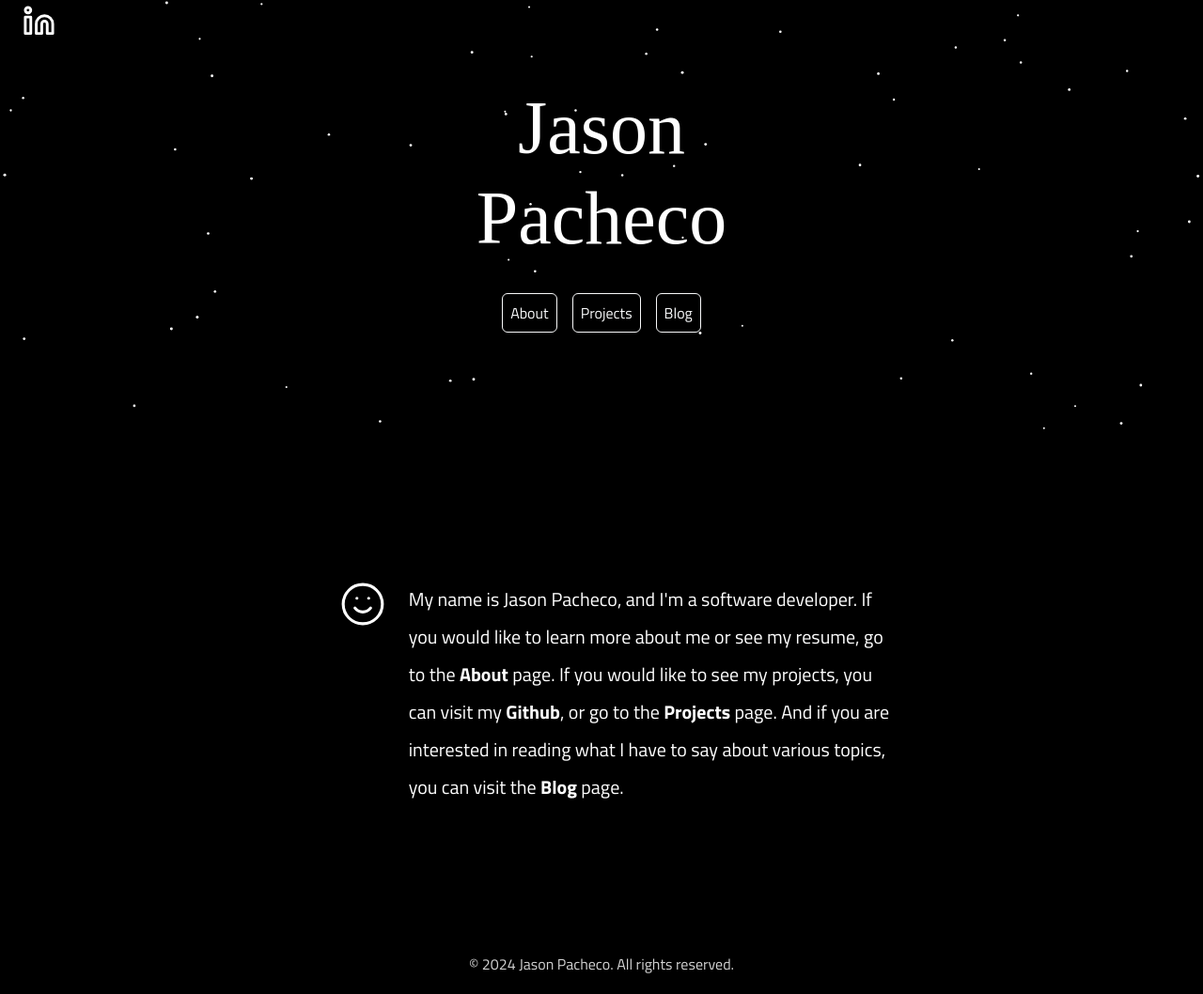
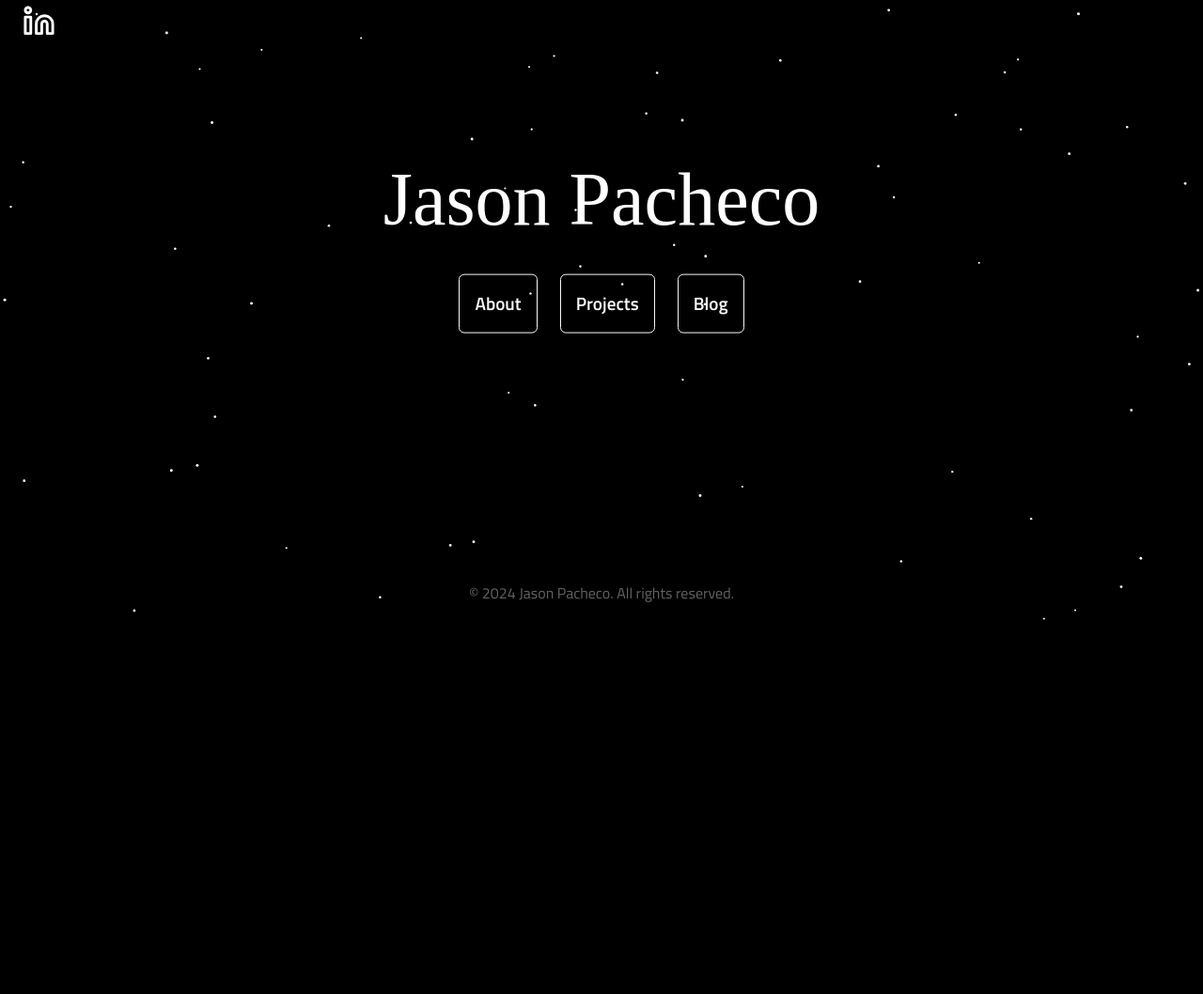
Before and after one commit to JasonPachecoDev/Personal-Website, a website: page index.html in a window 1280 px wide. Shown: the part 137-1195 px from the top of the page at 94% size. After the commit the page ends 800 px from the top, so only its background shows below. Drawn offline with nearby package versions, Linux system fonts and the light colour scheme; a web font is replaced by a local one.

Commit message:
full update

```diff
--- a/index.html
+++ b/index.html
@@ -11,11 +11,15 @@
     <link href="https://fonts.googleapis.com/css2?family=Dhurjati&display=swap" rel="stylesheet">
     <link rel="preconnect" href="https://fonts.gstatic.com" crossorigin>
     <link href="https://fonts.googleapis.com/css2?family=Titillium+Web:ital,wght@0,200;0,300;0,400;0,600;0,700;1,200;1,300;1,400&display=swap" rel="stylesheet">
+    <link rel="preconnect" href="https://fonts.googleapis.com">
+    <link rel="preconnect" href="https://fonts.googleapis.com">
+    <link rel="preconnect" href="https://fonts.gstatic.com" crossorigin>
+    <link href="https://fonts.googleapis.com/css2?family=Playwrite+CU:wght@100..400&display=swap" rel="stylesheet">
   </head>
 
-  <body>
+  <body class="thebod">
 
-    <div class="header finisher-header" style="width: 100%; height: 600px;">
+    <div class="header finisher-header" style="width: 100vw; height: 100vh;">
 
       <!--Icon nav @ top left-->
       <div class="row">
@@ -45,28 +49,19 @@
           </a>
         </div>
       </div>
-
-      <!---->
-    <div class="container">
-      <div class="row mt-5 mt-md-0"></div>
-      <div class="row mt-2 mt-md-0"></div>
-      <div class="row mt-5">
-        <div class="col">
-        </div>
-
+      <div class="container-fluid">
         <div class="col-10 col-md-5">
+          <div class="centered-content">
             <h1 class="display-1 text-center heading">Jason Pacheco</h1>
             <nav class="mt-4 navbar text-center navi">
               <form class="container-fluid justify-content-center">
-              <button onclick="window.location.href='about.html'" class="btn btn-outline-light me-3 p-2" type="button">About</button>
-              <button onclick="window.location.href='projects.html'" class="btn btn-outline-light btn-slide me-3 p-2" type="button">Projects</button>
-              <button onclick="window.location.href='blog.html'" class="btn btn-outline-light btn-slide p-2" type="button">Blog</button>
+                <button onclick="window.location.href='about.html'" class="btn btn-outline-light me-4 p-3 navBtn" type="button">About</button>
+                <button onclick="window.location.href='projects.html'" class="btn btn-outline-light btn-slide me-4 p-3 navBtn" type="button">Projects</button>
+                <button onclick="window.location.href='blog.html'" class="btn btn-outline-light btn-slide p-3 navBtn" type="button">Blog</button>
                 <!-- <button class="btn btn-outline-light btn-slide p-2" type="button">Resume</button> -->
               </form>
             </nav>
-
           </div>
-        <div class="col">
         </div>
       </div>
     </div>
@@ -78,27 +73,10 @@
       <div class="row mt-3"></div>
     </div>
     <!--Used for top margin-->
-
-    <div class="thebod">
-    <div class="row expansion">
-        <div class="col">
-        </div>
-        <div class="d-none d-md-block col-md-1 mt-5 text-end about">
-          <svg class="smiley" xmlns="http://www.w3.org/2000/svg" width="50" height="50" viewBox="0 0 24 24" fill="none" stroke="currentColor" stroke-width="1.5" stroke-linecap="round" stroke-linejoin="round" class="feather feather-smile"><circle cx="12" cy="12" r="10"></circle>
-            <path d="M8 14s1.5 2 4 2 4-2 4-2"></path><line x1="9" y1="9" x2="9.01" y2="9"></line><line x1="15" y1="9" x2="15.01" y2="9"></line>
-          </svg>
-        </div>
-        <div class="col-10 col-md-5 mt-5 about-description">
-          <h5 class="text-start lh-lg">
-            My name is Jason Pacheco, and I'm a software developer.
-            If you would like to learn more about me or see my resume, go to the <a href="about.html" class="links"><strong>About</strong></a>
-            page. If you would like to see my projects, you can visit my <a href="https://github.com/JasonPachecoDev" class="links"><strong>Github</strong></a>,
-             or go to the <a href="projects.html" class="links"><strong>Projects</strong></a> page. And if you are interested in reading what I have to say about
-             various topics, you can visit the <a href="blog.html" class="links"><strong>Blog</strong></a> page.
-          </h5>
-        </div>
-        <div class="col">
-        </div>
+    <div class="row mt-5">
+      <div class="col-6 text-center mx-auto">
+        <h4 class="default-text" style="color: #636363">
+        </h4>
       </div>
     </div>
 
@@ -106,9 +84,14 @@
     <div class="row mb-md-5"></div>
     <div class="row mb-md-1"></div>
     <div class="row mb-5"></div>
+    <div class="row mt-5">
+      <div class="col mx-auto text-center mt-5">
 
-    <footer class="pb-1 text-center foot">
-      <p>&copy; 2024 Jason Pacheco. All rights reserved.</p>
+      </div>
+    </div>
+
+    <footer class="pb-1 text-center foot fixed-bottom">
+      <p style="color:#636363">&copy; 2024 Jason Pacheco. All rights reserved.</p>
     </footer>
   </div>
 
--- a/styles.css
+++ b/styles.css
@@ -1,32 +1,16 @@
  html {
-  height: 100%;
+  height: 100vh;
   overflow-y: auto;
-  overflow-x: hidden;
+  overflow-x: hidden !important;
+  margin: 0;
+  padding: 0;
   font-family: 'Dhurjati', sans-serif;
 }
 
 body
 {
-  background-color: black;
+  background-color: white;
 }
-
-
-.custom-pointer {
-  position: absolute;
-  width: 20px;
-  height: 20px;
-  border-radius: 50%;
-  background-color: white; /* Set the background color to white */
-  border: 2px solid #007bff;
-  pointer-events: none;
-  transition: background-color 0.3s ease-out;
-}
-
-.clickable-element:hover + .custom-pointer {
-  background-color: #007bff;
-}
-
-
 .default-text
 {
   color: white;
@@ -43,7 +27,7 @@
 .links
 {
  text-decoration: none;
- color: white;
+ color: beige;
  font-family: 'Titillium Web';
 }
 
@@ -55,15 +39,10 @@
 
 .thebod
 {
-  background: rgb(0,0,0);
-  background: linear-gradient(180deg, rgba(0,0,0,1) 100%, rgba(8,20,36,1) 0%);
+  background-color: black;
   width: 100%;
-  height: 100;
-}
-
-.thebod:hover
-{
-
+  height: 100vh;
+  overflow-x: hidden;
 }
 
 .expansion
@@ -99,10 +78,6 @@
 .icons:hover
 {
   transform: scale(1.2);
-  /*
-  width: 40px;
-  height: 40px;
-  */
 }
 
 .btn-slide-container {
@@ -113,21 +88,23 @@
 .btn-slide-overlay {
   position: absolute;
   top: 0;
-  left: 100%;
+  left: 100vw;
   width: 0;
-  height: 100%;
-  background-color: yellow;
+  height: 100vh;
   transition: left 0.3s ease-in-out, width 0.3s ease-in-out;
 }
 
-.btn-slide-container:hover .btn-slide-overlay {
+.btn-slide-container:hover .btn-slide-overlay
+{
   left: 0;
   width: 100%;
 }
-
+.navbtn:hover
+{
+color: beige;
+}
 .about
 {
-  /*font-family: 'Dhurjati';*/
   font-family: 'Titillium Web';
   font-weight: lighter;
   color: white;
@@ -144,7 +121,7 @@
 
  .foot
  {
-  color: lightgrey;
+  color: lightgray;
   background-color: transparent;
   font-family: 'Titillium Web';
   bottom: 0;
@@ -163,3 +140,21 @@
 {
   color: white;
 }
+.quote
+{
+  /*font-family: 'Playwrite CU', cursive;*/
+  font-family: 'Titillium Web';
+  color: beige;
+}
+.centered-content {
+  position: absolute;
+  top: 50%;
+  left: 50%;
+  transform: translate(-50%, -50%);
+  width: 100%;
+}
+.navBtn
+{
+  font-size: 1.2rem;
+  font-weight:600;
+}
```
Also changed, not shown: about.html (+19 -11 lines), projects.html (+8 -12 lines), 1 other file. Lines whose indentation alone changed are shown as unchanged.
